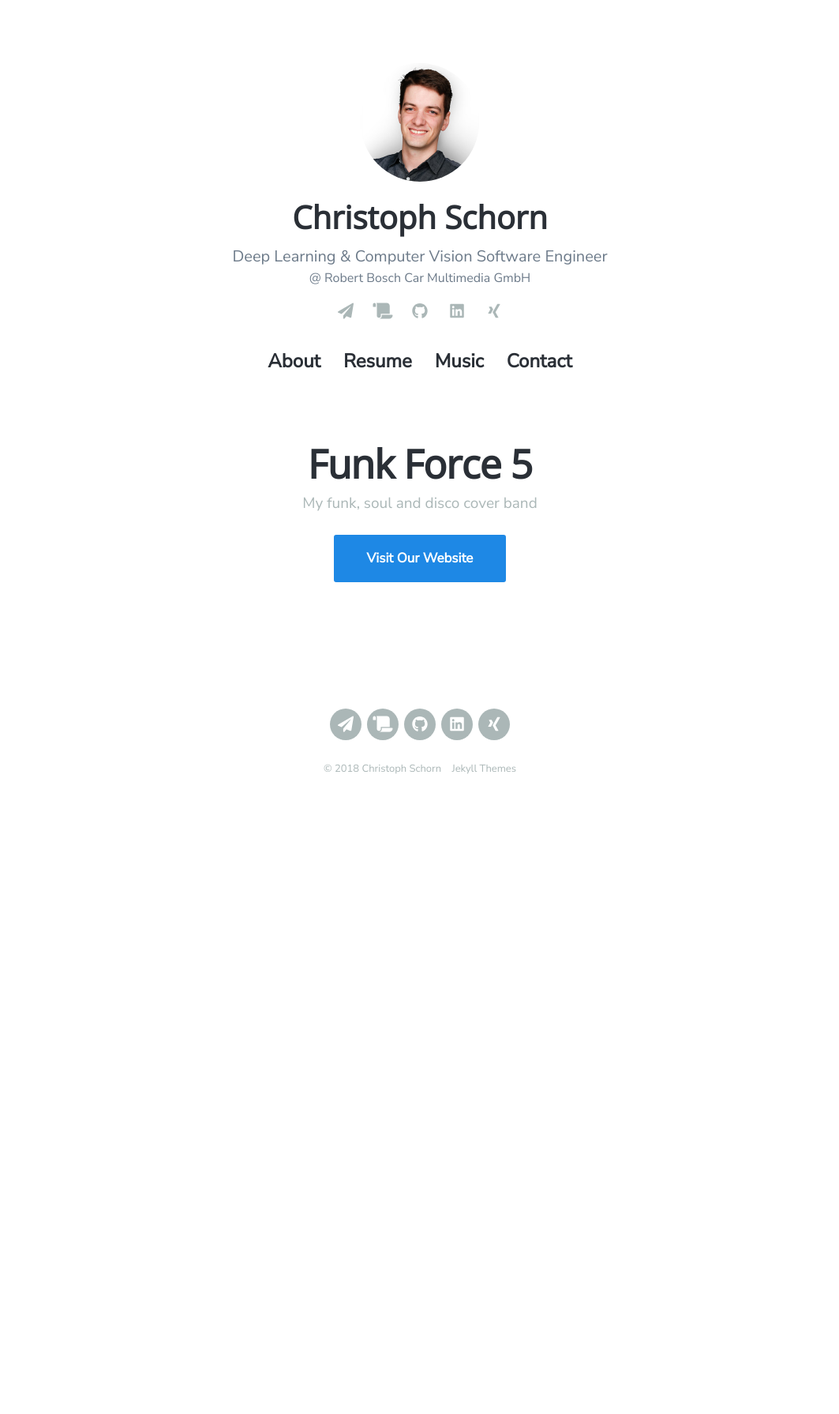
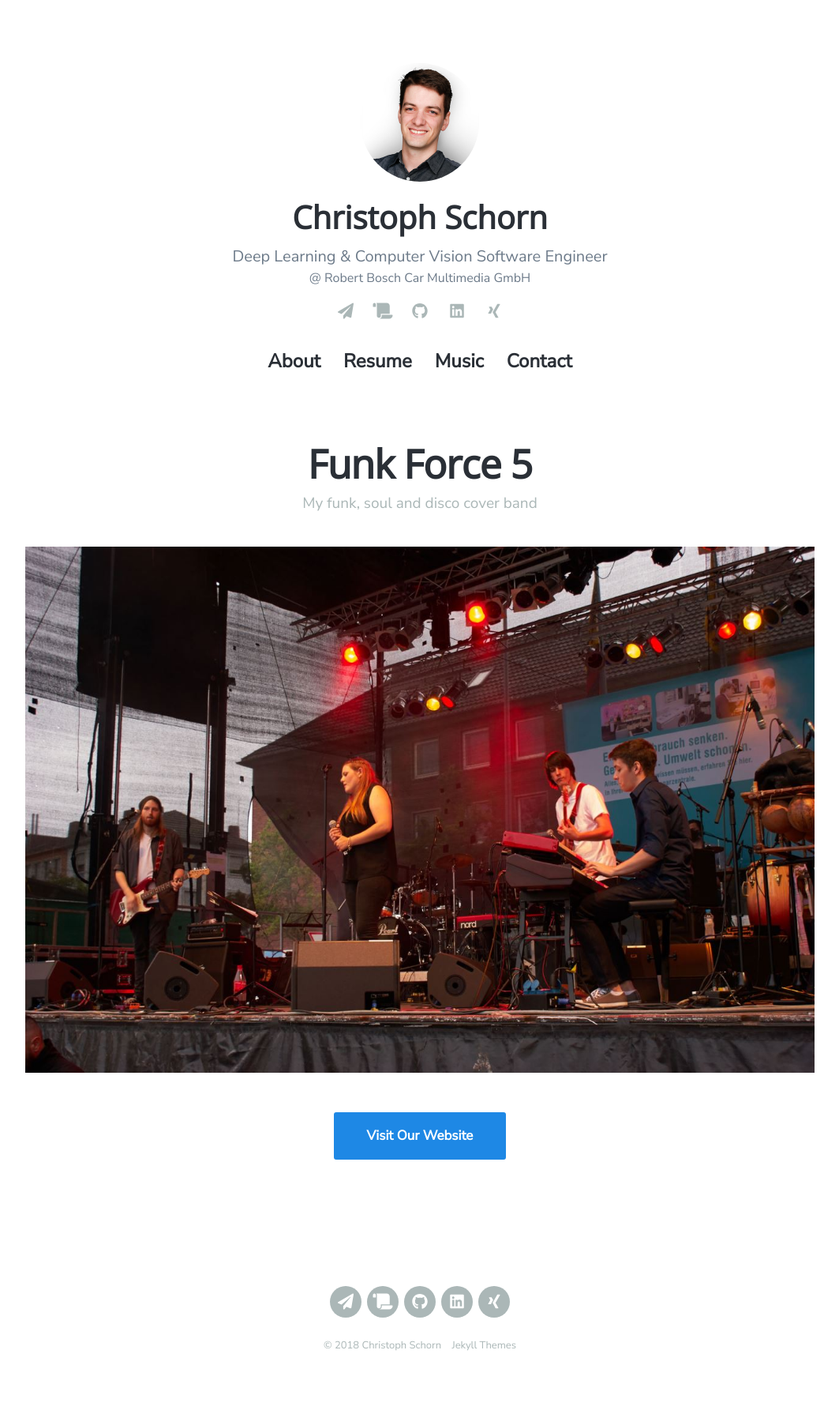
Before and after one commit to chrschorn/chrschorn.github.io, a Jekyll site: the page built from _music/funkforce5.md, in a window 1280 px wide. Shown: the whole page at 79% size, without its empty margins (108-1171 px from the left). Built offline with Jekyll 4.4.1, drawn with Linux system fonts in a browser that asks for light colours; nearby versions of some CDN libraries; before the commit the page ends 1060 px from its top, so only the background shows below that.

Commit message:
Update band page with image

```diff
--- a/_music/funkforce5.md
+++ b/_music/funkforce5.md
@@ -2,12 +2,18 @@
 title: Funk Force 5
 description: My funk, soul and disco cover band
 subtitle: My funk, soul and disco cover band
-#featured_image: /images/social.jpg
+#featured_image: /images/ff5-jazztage2015.jpg
 no_button: true
 ---
 
 
+<div class="image-wrap">
+    <a href="https://www.funkforce5.de">
+        <img src="/images/ff5-jazztage2015.jpg" alt="">
+    </a>
+</div>
+
 
 <p align="center">
-<a href="https://www.funkforce5.de" class="button button--large">Visit Our Website</a>
+    <a href="https://www.funkforce5.de" class="button button--large">Visit Our Website</a>
 </p>
```
Also changed, not shown: images/ff5-jazztage2015.jpg (added).
